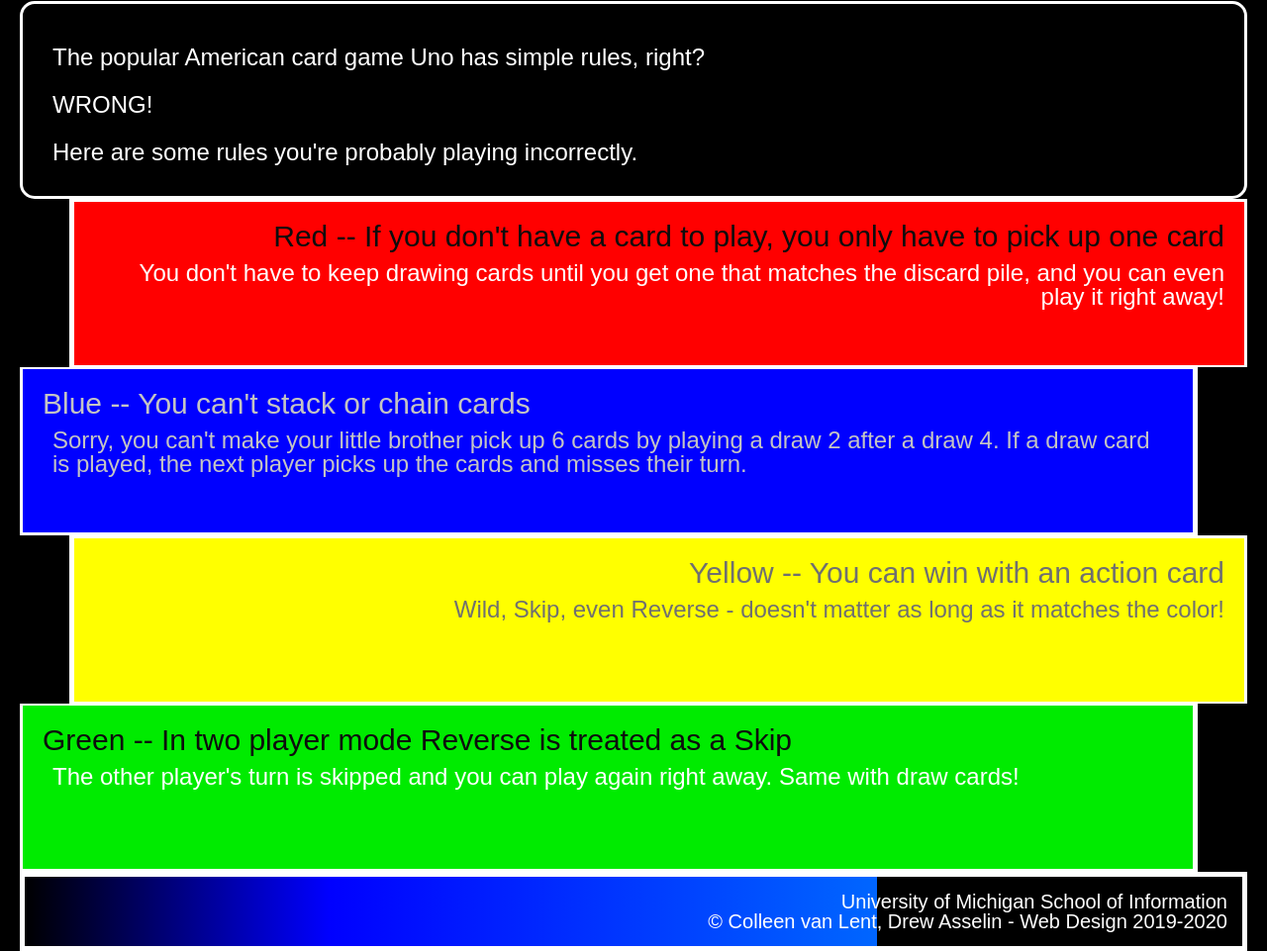
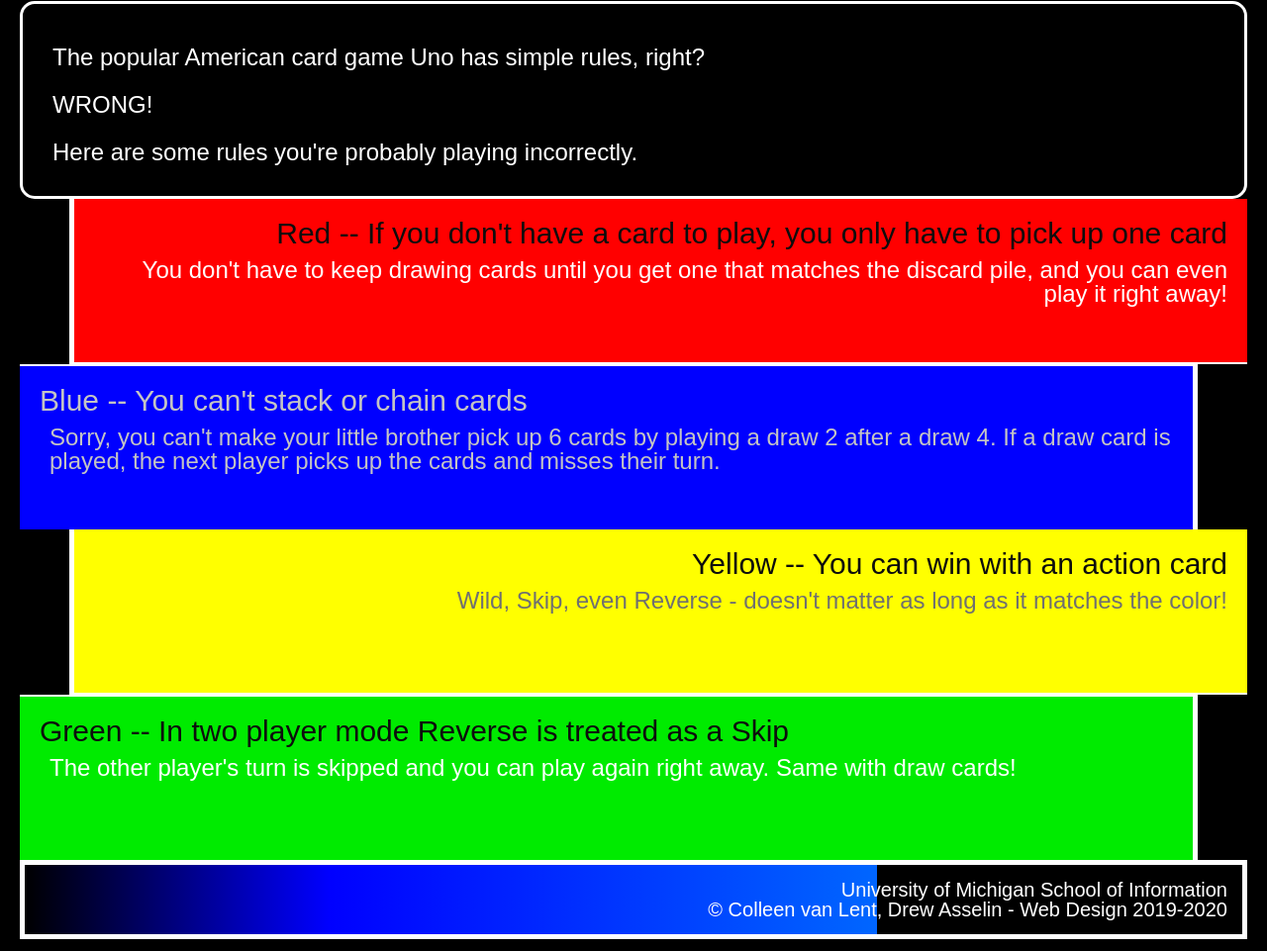
Before and after one commit to jeffreyqqiu/hw2-2024, a plain HTML site: page index.html in a window 1280 px wide. Shown: the part 327-1288 px from the top of the page at 99% size. Drawn offline with Linux system fonts and the light colour scheme.

Commit message:
Fix div borders

```diff
--- a/css/style.css
+++ b/css/style.css
@@ -36,21 +36,21 @@ div {
     min-height: 125px;
     height: auto;
     padding: 20px;
-    border: 3px solid #ffffff;
 }
 
 .introduction {
     border-radius: 15px;
     margin-top: 15px;
     line-height: 2;
+    border: 3px solid #ffffff;
 }
 
 .red {
     background-color: #ff0000;
     text-align: right;
     margin-left: 50px;
-    border-bottom: 2px solid #ffffff;
-    border-left: 5px solid #ffffff;
+    border-bottom: 2px solid;
+    border-left: 5px solid;
 
 }
 
@@ -58,8 +58,8 @@ div {
     background-color: #0000ff;
     text-align: left;
     margin-right: 50px;
-    border-right: 5px solid #ffffff;
-    border-top: 2px solid #ffffff;
+    border-right: 5px solid;
+    border-top: 2px solid;
 
 }
 
@@ -75,12 +75,8 @@ div {
     background-color: #ffff00;
     text-align: right;
     margin-left: 50px;
-    border-bottom: 2px solid #ffffff;
-    border-left: 5px solid #ffffff;
-}
-
-.yellow h2 {
-    color: #707070;
+    border-bottom: 2px solid;
+    border-left: 5px solid;
 }
 
 .yellow p {
@@ -91,8 +87,8 @@ div {
     background-color: #00EB00;
     text-align: left;
     margin-right: 50px;
-    border-right: 5px solid #ffffff;
-    border-top: 2px solid #ffffff;
+    border-right: 5px solid;
+    border-top: 2px solid;
 }
 
 footer {
```
